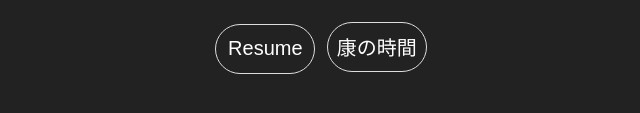
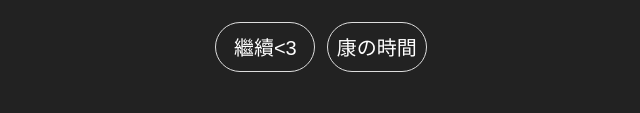
Before and after one commit to mushroomhater07/23_countdownTimer, a plain HTML site: page index.html in a window 1280 px wide. Both pictures are taken after a click on the button "Pause". Shown: the part 227-340 px from the top of the page, 327-967 px from the left. Drawn offline with nearby package versions, Linux system fonts and the light colour scheme.

Commit message:
Update index.html

```diff
--- a/index.html
+++ b/index.html
@@ -60,8 +60,8 @@
         }, 1000);
     });
     function pause(){
-            if(isPause) {isPause = false;$(`button[onclick="pause();"]`).html("Pause")}
-            else{isPause = true; $(`button[onclick="pause();"]`).html("Resume")}
+            if(isPause) {isPause = false;$(`button[onclick="pause();"]`).html("停止!")}
+            else{isPause = true; $(`button[onclick="pause();"]`).html("繼續<3")}
         }
         function switch1(params) {
             if(rest) {time = 0;$(`button[onclick="switch1();"]`).html("康の時間")}
```
